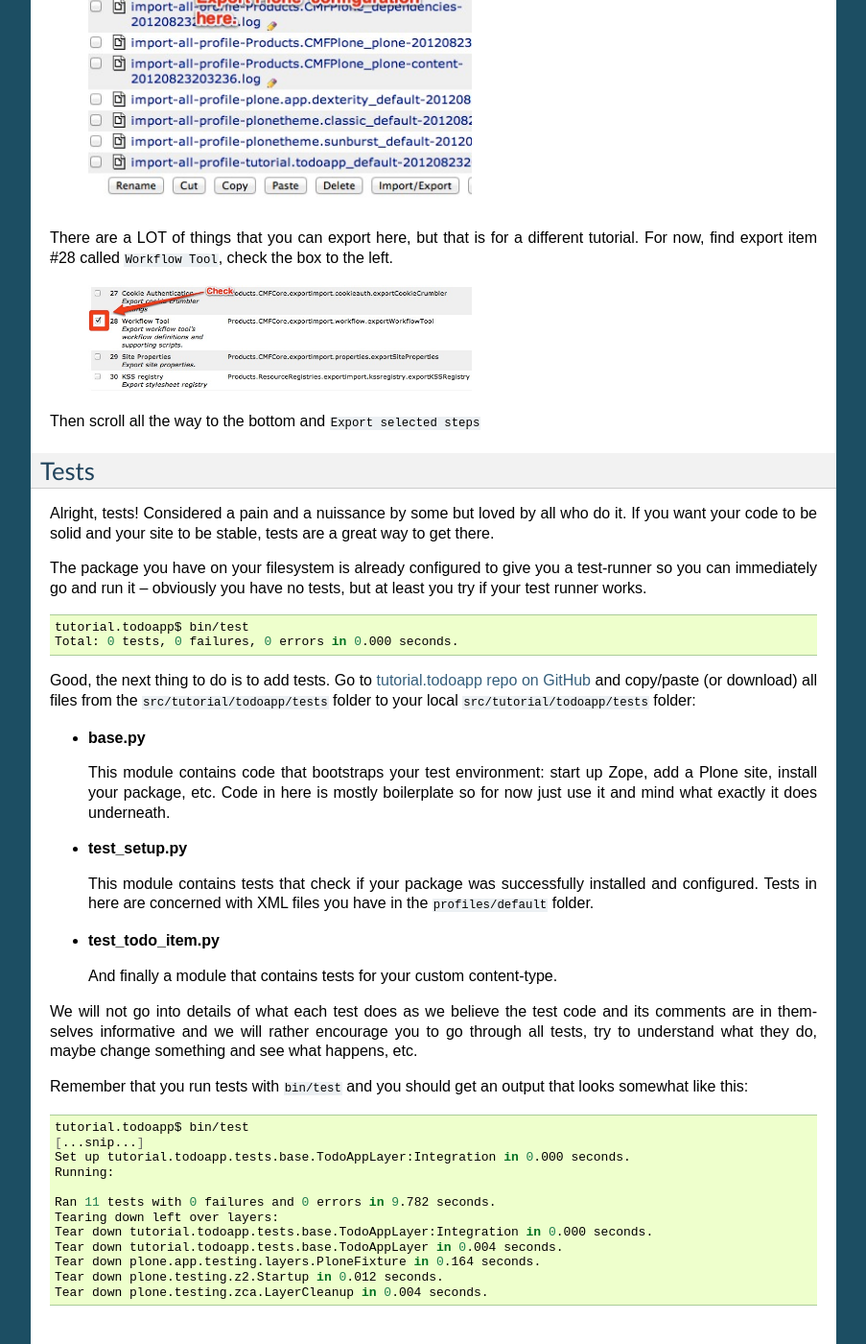
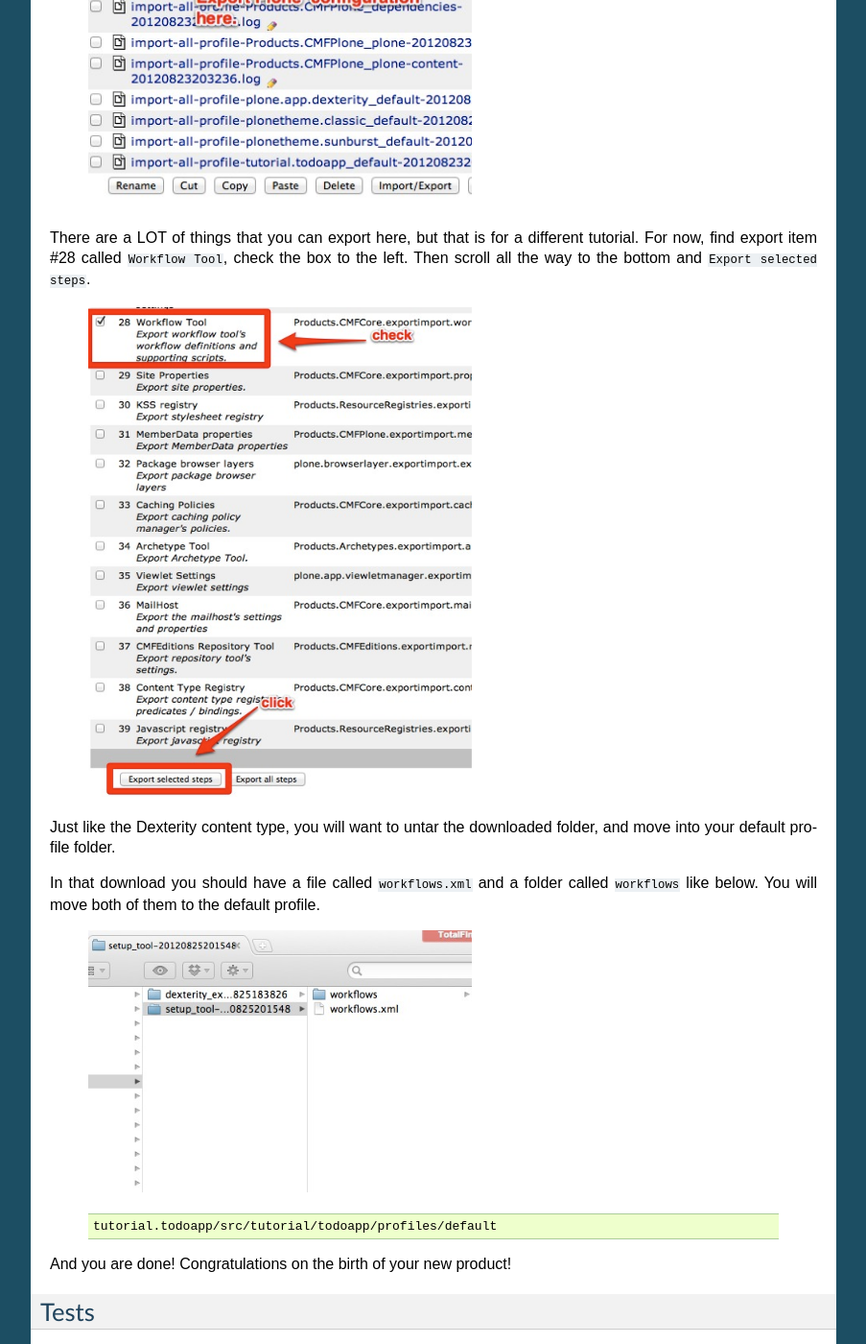
Before and after one commit to collective/tutorial.todoapp, a Sphinx documentation site: the page built from docs/chapter_2.rst, in a window 1280 px wide and 1400 px high, scrolled down 2445 px. Shown: the whole window at 96% size, without its empty margins (198-1101 px from the left). Built offline with Sphinx 7.4.7, drawn with Linux system fonts in a browser that asks for light colours; pages that are not in the unit, such as notebooks, are missing from menus.

Commit message:
last of workflow export

```diff
--- a/docs/chapter_2.rst
+++ b/docs/chapter_2.rst
@@ -105,13 +105,27 @@ In the portal_setup tool, click on the export tab.
 
 There are a LOT of things that you can export here, but that is for a different
 tutorial. For now, find export item #28 called ``Workflow Tool``, check the box
-to the left.
+to the left. Then scroll all the way to the bottom and ``Export selected steps``.
 
    .. image:: images/check_workflow.jpg
       :width: 400px
 
-Then scroll all the way to the bottom and ``Export selected steps``
+Just like the Dexterity content type, you will want to untar the downloaded
+folder, and move into your default profile folder.
 
+In that download you should have a file called ``workflows.xml`` and a folder
+called ``workflows`` like below. You will move both of them to the default
+profile.
+
+   .. image:: images/export_workflow_example.jpg
+      :width: 400px
+
+
+   .. code-block:: bash
+
+    tutorial.todoapp/src/tutorial/todoapp/profiles/default
+
+And you are done! Congratulations on the birth of your new product!
 
 
 Tests
```
Also changed, not shown: docs/images/check_workflow.jpg, docs/images/export_workflow_example.jpg (added), docs/images/workflow_folders.jpg (added).
